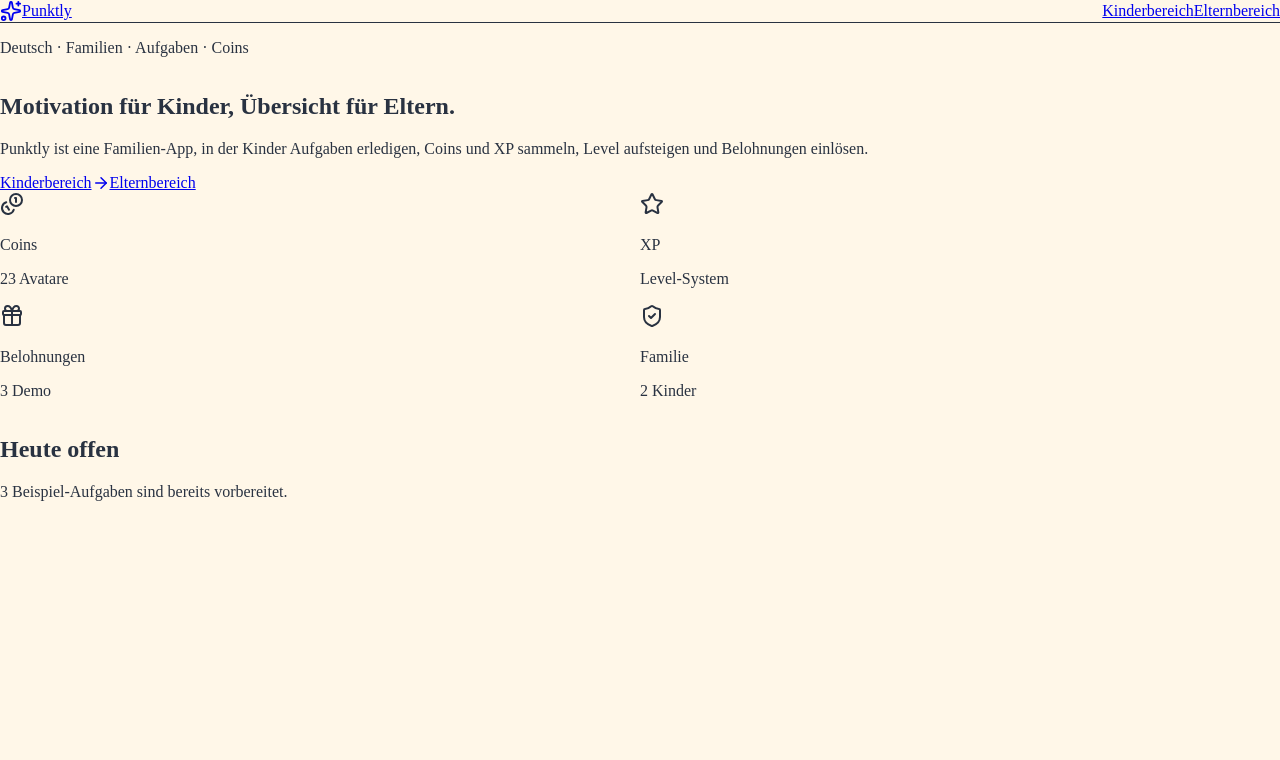
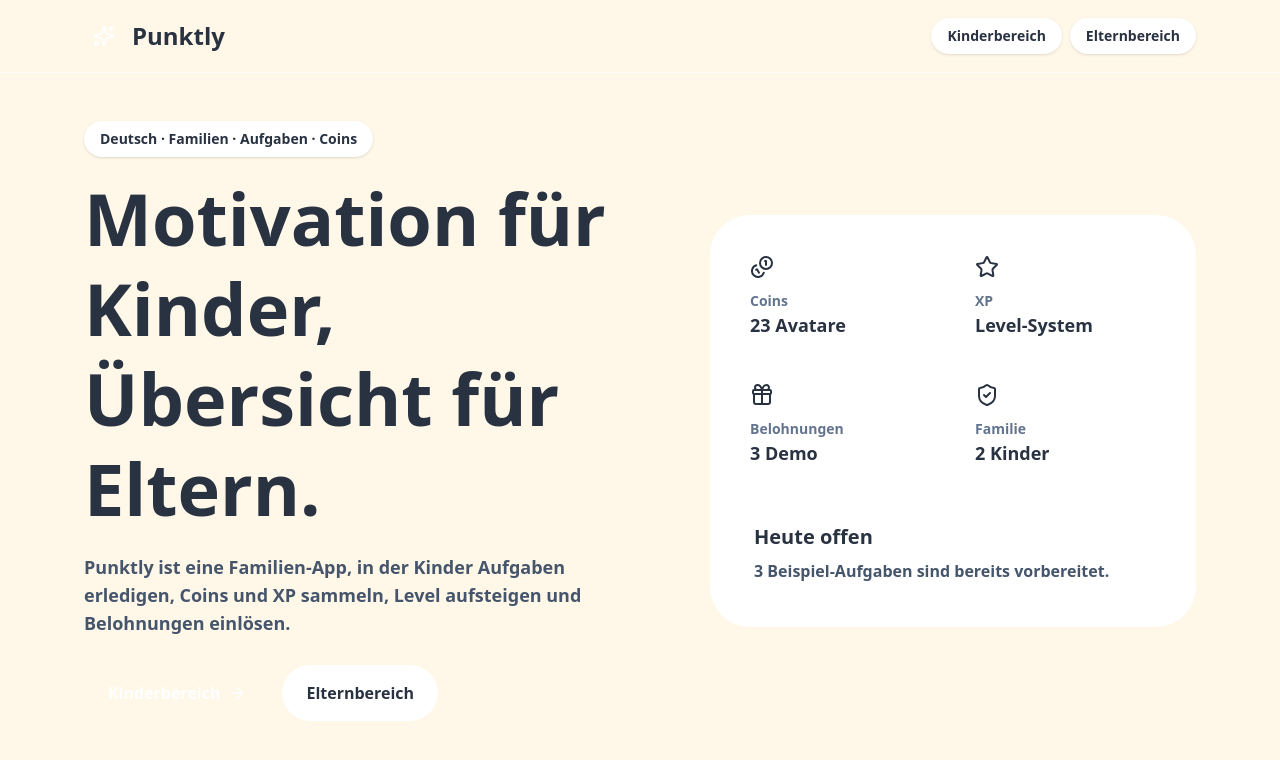
Before and after one commit to serdarsolak2023/punktly.com, a Next.js app: page / in a window 1280 px wide. Shown: the top 760 px of the page. Built offline with nearby package versions, Linux system fonts and the light colour scheme.

Commit message:
fix tailwind v4 globals css

```diff
--- a/app/globals.css
+++ b/app/globals.css
@@ -1,7 +1,15 @@
-@tailwind base;
-@tailwind components;
-@tailwind utilities;
+@import "tailwindcss";
 
-:root { color-scheme: light; }
-body { margin: 0; background: #FFF7E8; color: #293241; }
-* { box-sizing: border-box; }
+:root {
+  color-scheme: light;
+}
+
+body {
+  margin: 0;
+  background: #FFF7E8;
+  color: #293241;
+}
+
+* {
+  box-sizing: border-box;
+}
```
